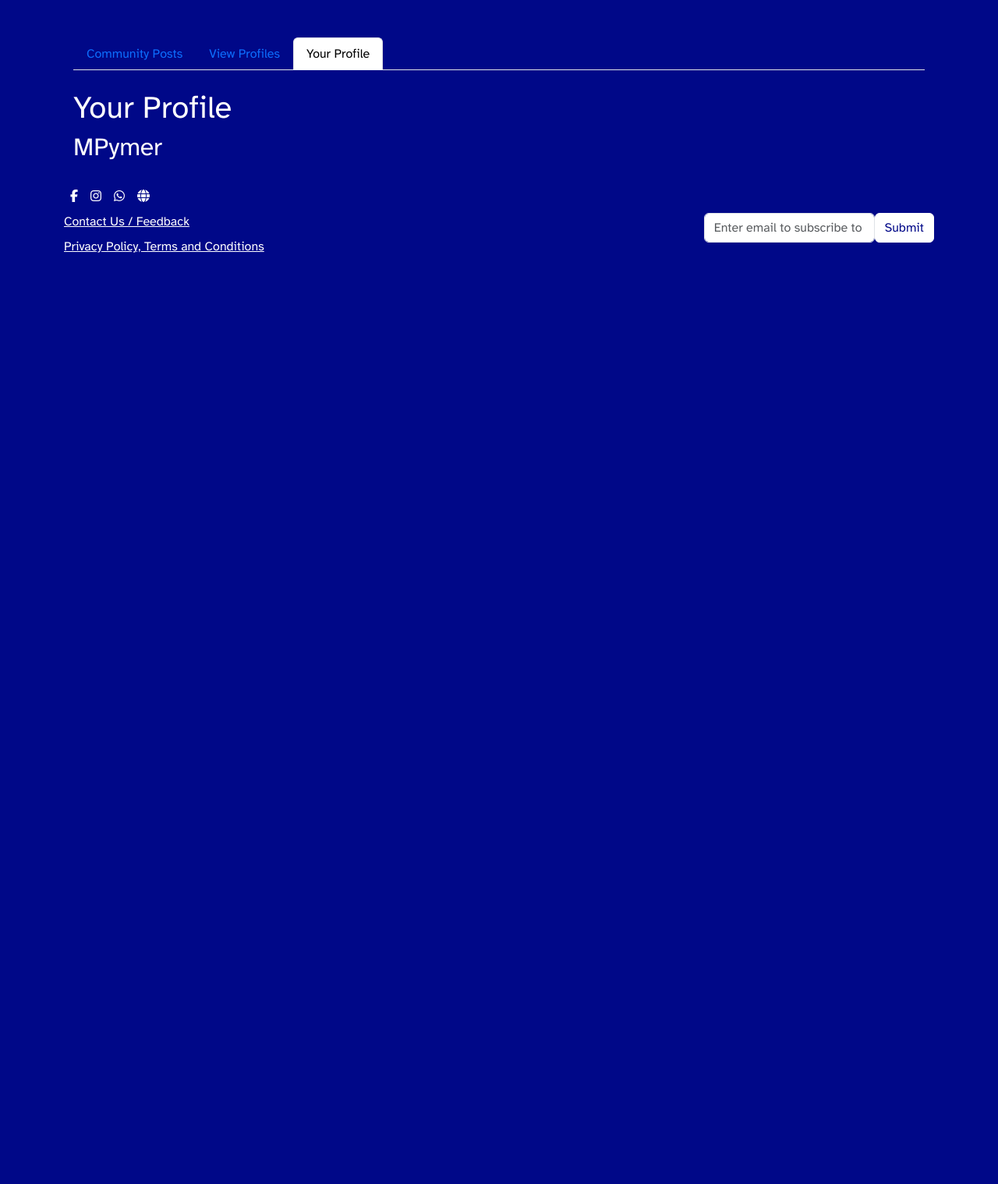
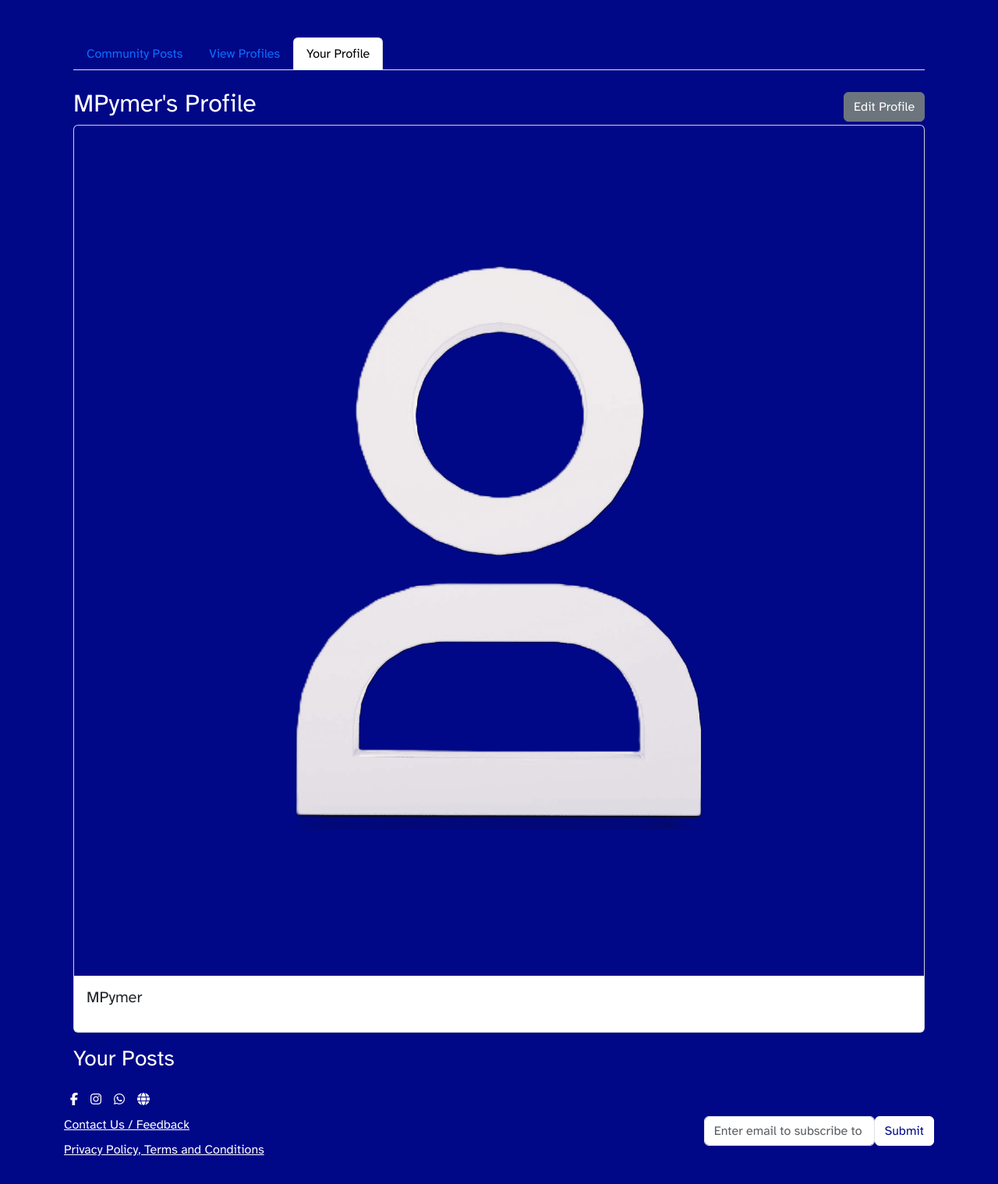
Before and after one commit to Mi-Py-1/Freedom-Wheels, a Django app: page /community/ in a window 1280 px wide, after a click on "Your Profile". Shown: the part 172-1690 px from the top of the page at 78% size. Before the commit the page ends 496 px from the top, so only its background shows below. Run offline with Django 5.2, Linux system fonts and the light colour scheme; a user stored in the database is signed in; data that the repository does not hold is empty; some libraries are stand-ins or nearby versions.

Commit message:
updated add and view profile feature so featured within community page. Added edit and delete template and modal to your profile page

```diff
--- a/my_app/forms.py
+++ b/my_app/forms.py
@@ -19,4 +19,4 @@ class ProfileForm(forms.ModelForm):
 class PostForm(forms.ModelForm):
     class Meta:
         model = Post
-        fields = ['title', 'content']
+        fields = ['content']
--- a/my_app/models.py
+++ b/my_app/models.py
@@ -26,13 +26,12 @@ class Profile(models.Model):
         return self.user.username
 
 class Post(models.Model):
-    title = models.CharField(max_length=200)
     content = models.TextField()
     author = models.ForeignKey(User, on_delete=models.CASCADE)
     created_at = models.DateTimeField(auto_now_add=True)
 
     def __str__(self):
-        return self.title
+        return self.content[:20]  # Return the first 20 characters of the content
 
 @receiver(post_save, sender=User)
 def create_profile(sender, instance, created, **kwargs):
--- a/my_app/templates/community.html
+++ b/my_app/templates/community.html
@@ -24,11 +24,19 @@
             <h1>Community Posts</h1>
             <div class="list-group">
                 {% for post in posts %}
-                    <a href="{% url 'post_detail' post.id %}" class="list-group-item list-group-item-action">
-                        <h5 class="mb-1">{{ post.title }}</h5>
-                        <p class="mb-1">{{ post.content|truncatewords:30 }}</p>
-                        <small>Posted by {{ post.author.username }} on {{ post.created_at }}</small>
-                    </a>
+                    <div class="list-group-item list-group-item-action d-flex align-items-start">
+                        <div class="me-3">
+                            {% if post.author.profile.profile_image %}
+                                <img src="{{ post.author.profile.profile_image.url }}" class="rounded-circle" alt="{{ post.author.username }}" width="50" height="50">
+                            {% else %}
+                                <img src="{% static 'default-profile.png' %}" class="rounded-circle" alt="{{ post.author.username }}" width="50" height="50">
+                            {% endif %}
+                        </div>
+                        <div>
+                            <p class="mb-1">{{ post.content|truncatewords:30 }}</p>
+                            <small>Posted by {{ post.author.username }} on {{ post.created_at }}</small>
+                        </div>
+                    </div>
                 {% endfor %}
             </div>
         </div>
@@ -64,10 +72,37 @@
             </div>
         </div>
         <div class="tab-pane fade" id="your-profile" role="tabpanel" aria-labelledby="your-profile-tab">
-            <h1>Your Profile</h1>
-            <h2>{{ user.username }}</h2>
-            <p>{{ user.profile.bio }}</p>
-            <!-- Add other profile details as needed -->
+            <div class="d-flex justify-content-between align-items-center">
+                <h2>{{ user.username }}'s Profile</h2>
+                <a href="{% url 'profile_edit' %}" class="btn btn-secondary">Edit Profile</a>
+            </div>
+            <div class="card mb-3">
+                {% if user.profile.profile_image %}
+                    <img src="{{ user.profile.profile_image.url }}" class="card-img-top" alt="{{ user.username }}">
+                {% else %}
+                    <img src="{% static 'default-profile.png' %}" class="card-img-top" alt="{{ user.username }}">
+                {% endif %}
+                <div class="card-body">
+                    <h5 class="card-title">{{ user.username }}</h5>
+                    <p class="card-text">{{ user.profile.bio }}</p>
+                    <p class="card-text"><small class="text-muted">{{ user.profile.location }}</small></p>
+                </div>
+            </div>
+            <h3>Your Posts</h3>
+            <div class="row">
+                {% for post in user.post_set.all %}
+                    <div class="col-md-8 offset-md-2">
+                        <div class="card mb-3">
+                            <div class="card-body">
+                                <p class="card-text">{{ post.content }}</p>
+                                <p class="card-text"><small class="text-muted">{{ post.created_at }}</small></p>
+                                <a href="{% url 'edit_post' post.id %}" class="btn btn-secondary">Edit</a>
+                                <a href="{% url 'delete_post' post.id %}" class="btn btn-danger">Delete</a>
+                            </div>
+                        </div>
+                    </div>
+                {% endfor %}
+            </div>
         </div>
     </div>
 </div>
--- a/my_app/templates/post_detail.html
+++ b/my_app/templates/post_detail.html
@@ -3,7 +3,6 @@
 
 {% block content %}
 <div class="container mt-5">
-    <h1>{{ post.title }}</h1>
     <p>{{ post.content }}</p>
     <small>Posted by {{ post.author.username }} on {{ post.created_at }}</small>
 </div>
--- a/my_app/urls.py
+++ b/my_app/urls.py
@@ -23,4 +23,6 @@ urlpatterns = [
     path('posts/', views.post_list, name='post_list'),
     path('profile/<int:user_id>/', views.profile, name='profile'),
     path('post/<int:post_id>/', views.post_detail, name='post_detail'),
+    path('profile/edit/', views.profile_edit, name='profile_edit'),
+    path('profile/delete/', views.delete_profile, name='delete_profile'),  # Add this line
 ]
--- a/my_app/views.py
+++ b/my_app/views.py
@@ -1,5 +1,5 @@
 from django.shortcuts import render, redirect, get_object_or_404
-from django.contrib.auth import login, authenticate
+from django.contrib.auth import login, authenticate, logout
 from django.contrib.auth.decorators import login_required
 from django.contrib.auth.models import User
 from django.contrib.auth.forms import AuthenticationForm
@@ -57,7 +57,28 @@ def signup(request):
 @login_required
 def profile(request, user_id):
     profile = get_object_or_404(Profile, user_id=user_id)
-    return render(request, 'profile.html', {'profile': profile})
+    return render(request, 'profile_detail.html', {'profile': profile})
+
+@login_required
+def profile_edit(request):
+    profile = get_object_or_404(Profile, user=request.user)
+    if request.method == 'POST':
+        form = ProfileForm(request.POST, request.FILES, instance=profile)
+        if form.is_valid():
+            form.save()
+            return redirect('community')
+    else:
+        form = ProfileForm(instance=profile)
+    return render(request, 'profile_edit.html', {'form': form})
+
+@login_required
+def delete_profile(request):
+    if request.method == 'POST':
+        user = request.user
+        user.delete()
+        logout(request)
+        return redirect('home')
+    return render(request, 'profile_edit.html')
 
 def profile_list(request):
     profiles = Profile.objects.all()
```
Also changed, not shown: my_app/templates/profile_edit.html (added, +41 -0 lines), my_app/migrations/0005_remove_post_title.py (added).
